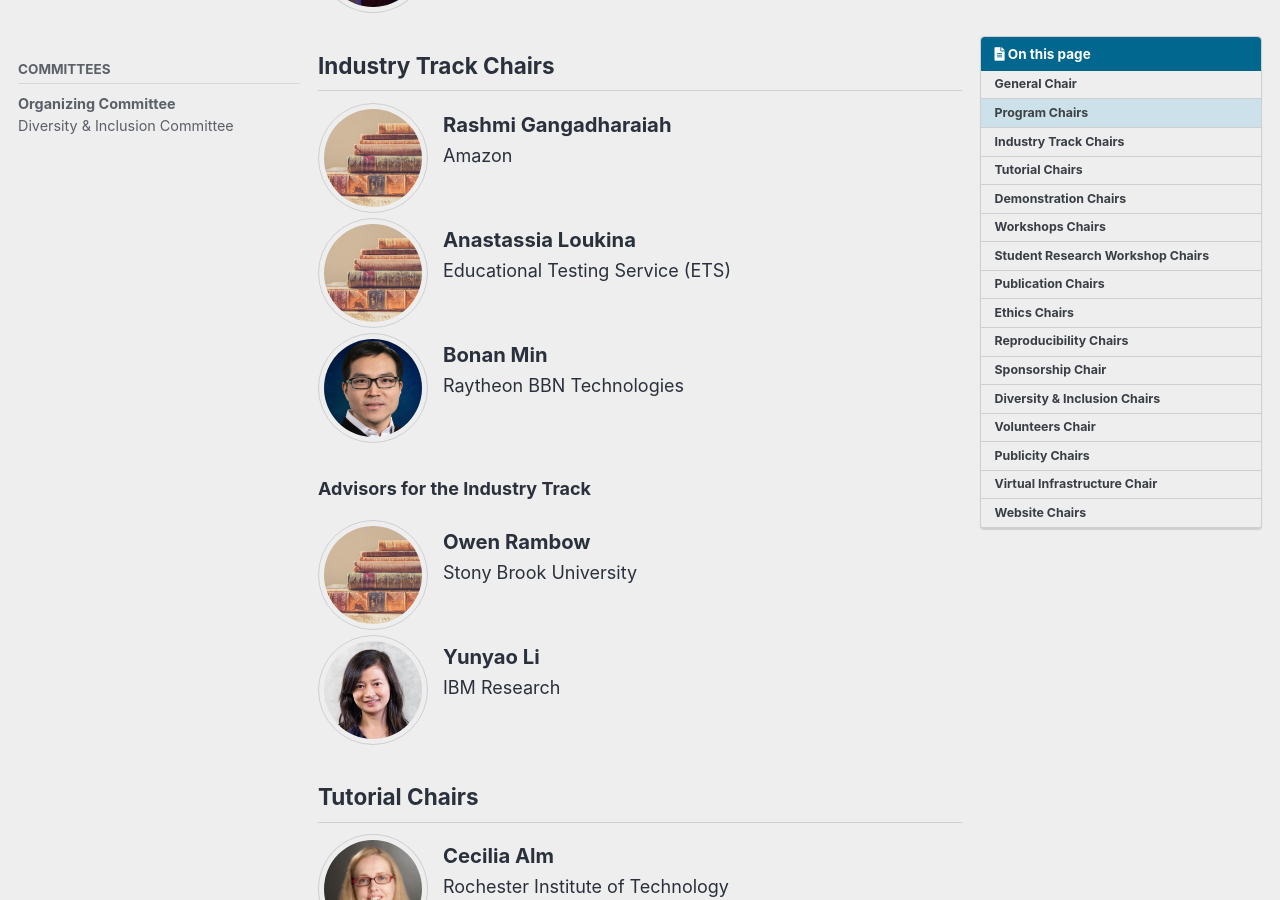
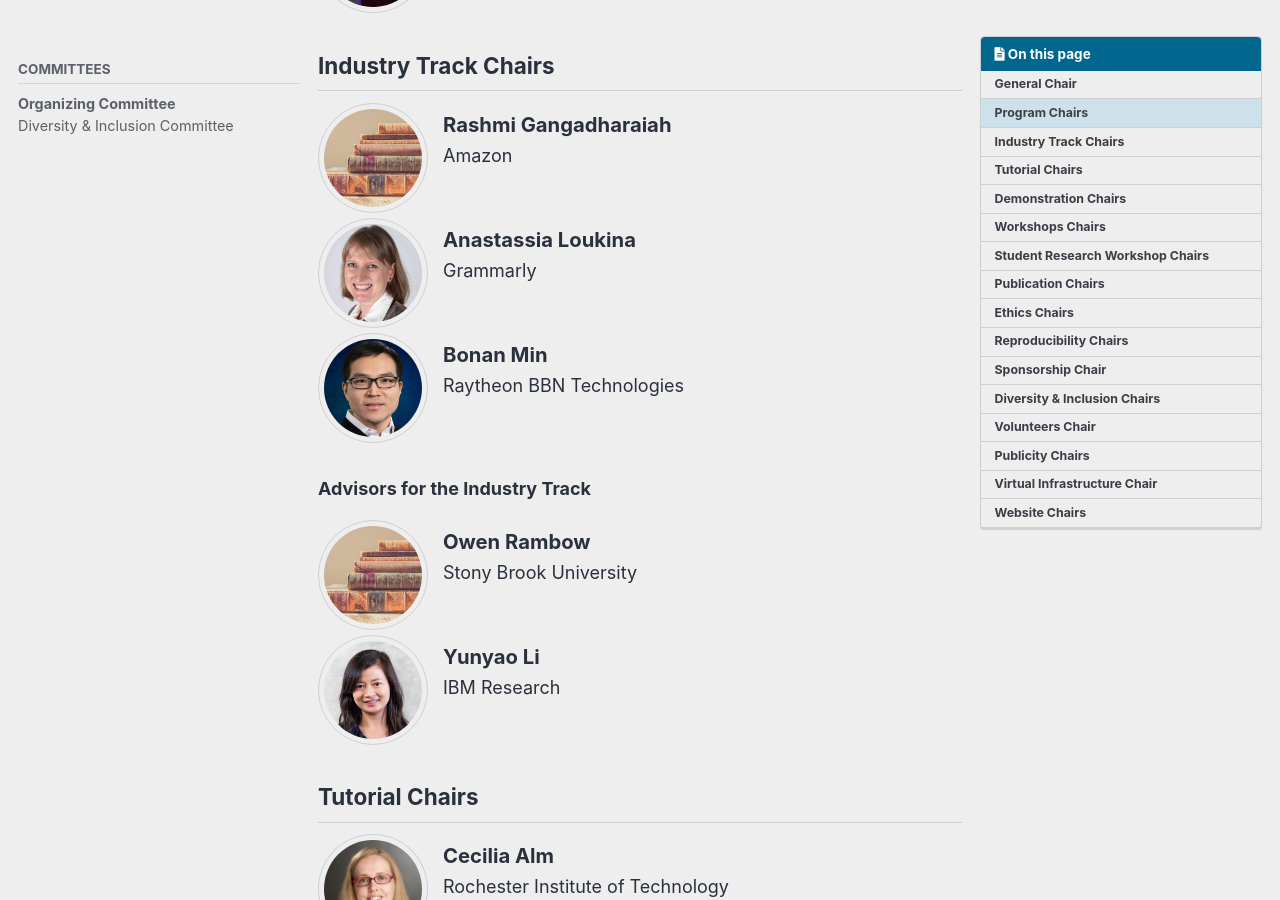
Before and after one commit to naacl-org/naacl-2022-website, a Jekyll site: the page built from _pages/committees/organization.md, in a window 1280 px wide and 900 px high, scrolled down 811 px. Built offline with Jekyll 4.4.1, drawn with Linux system fonts in a browser that asks for light colours; cached includes are drawn as plain includes; comment, search, counter and statistics services are not loaded.

Commit message:
Update Anastassia's affiliation

```diff
--- a/_pages/committees/organization.md
+++ b/_pages/committees/organization.md
@@ -48,9 +48,9 @@ toc_sticky: true
 %}
 {% include committee-member.html
    name="Anastassia Loukina"
-   picture="/assets/images/committee/books.jpg"
-   site="http://aloukina.com/"
-   institution="Educational Testing Service (ETS)"
+   picture="/assets/images/committee/aloukina.jpg"
+   site="https://www.linkedin.com/in/aloukina/"
+   institution="Grammarly"
 %}
 {% include committee-member.html
    name="Bonan Min"
```
Also changed, not shown: assets/images/committee/aloukina.jpg (added).
